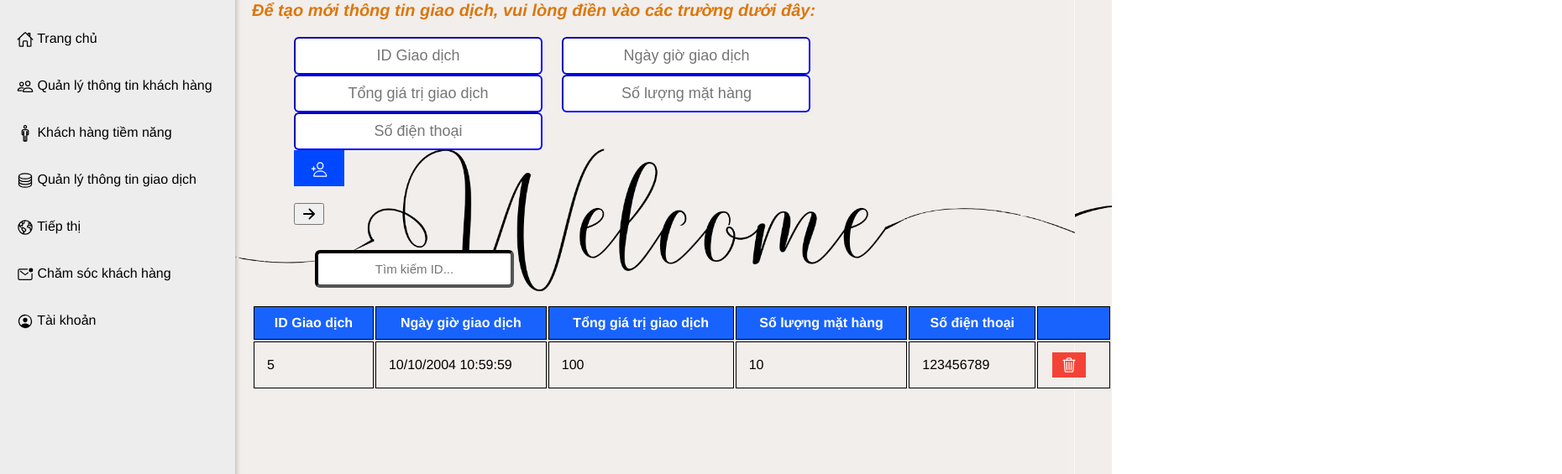
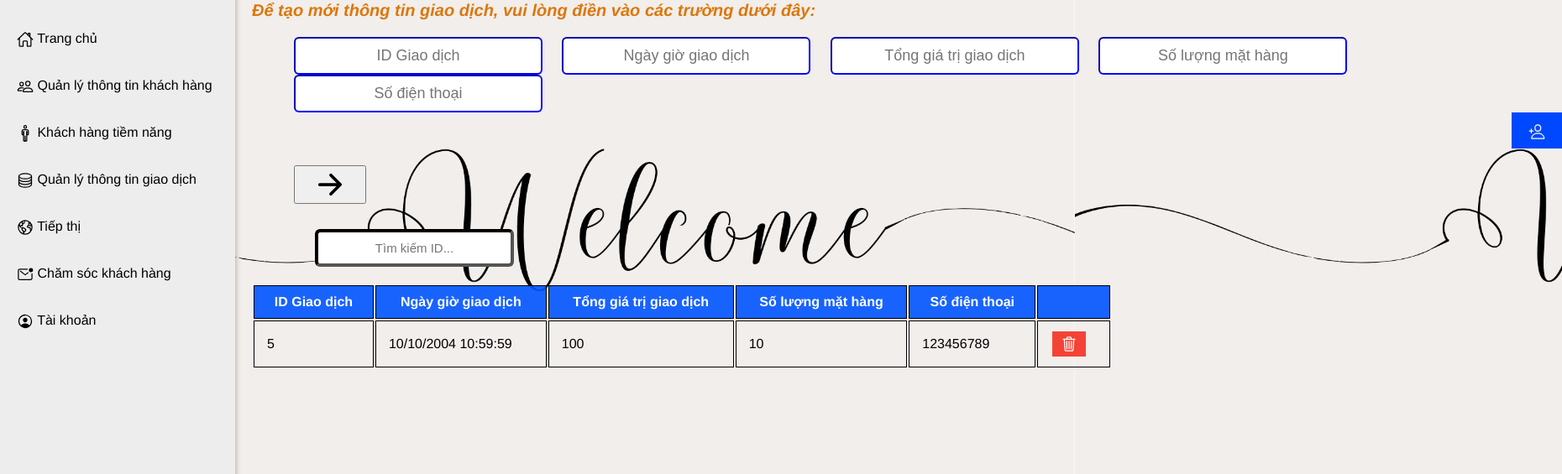
Before and after one commit to Dora314/software-engineer, a website: page public/qlttgd/qlttgd.html in a window 1280 px wide. Shown: the part 79-644 px from the top of the page at 84% size, 1860 px wide, since content can reach past the window. Drawn offline with nearby package versions, Linux system fonts and the light colour scheme; files that its build step writes are made by us from their sources.

Commit message:
update icon

```diff
--- a/public/qlttgd/qlttgd.css
+++ b/public/qlttgd/qlttgd.css
@@ -119,6 +119,8 @@ body {
     cursor: pointer;
     font-size: 20px;
     font-weight: bold;
+    margin-left: 1450px; /* Thêm dòng này */
+    display: block;
 }
 /* Điều chỉnh cơ bản cho body */
 body {
@@ -313,3 +315,7 @@ ion-icon {
   vertical-align: middle; /* Cân đối chữ */
 
 }
+.ion-icon-larger {
+  font-size: 40px;
+  width: 70px;
+}
```
